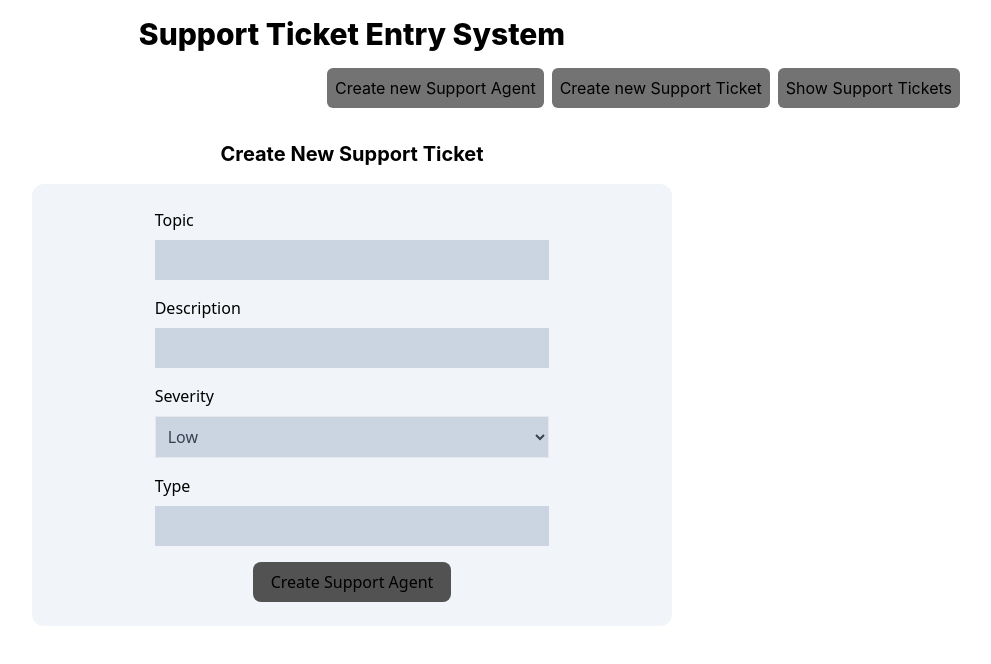
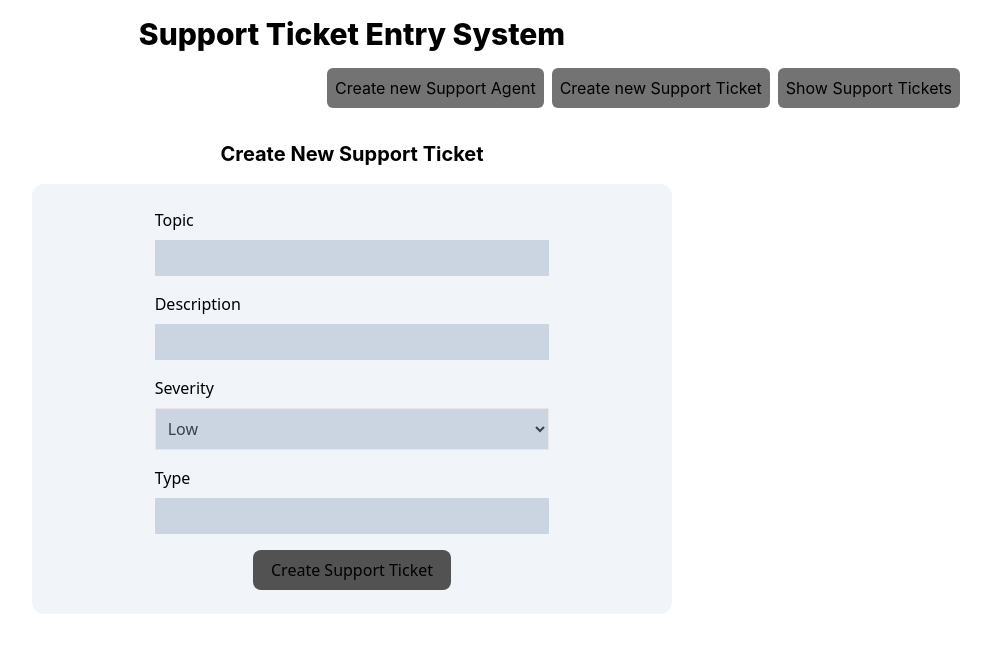
Before and after one commit to KeerthanaR2910/support-ticket-entry-system, a React (Create React App) app in the folder frontend/: page /new-support-ticket in a window 1280 px wide. Shown: the top 664 px of the page, without its empty margins (288-1279 px from the left). Built offline with nearby package versions, Linux system fonts and the light colour scheme.

Commit message:
Add Success and error modal for create support ticket and did some refactoring

```diff
--- a/frontend/src/pages/CreateSupportTicket/index.js
+++ b/frontend/src/pages/CreateSupportTicket/index.js
@@ -1,7 +1,11 @@
 import { useState } from "react";
+import saveSupportTicket from "../../api/saveSupportTicket";
+import Modal from "../../components/Modal";
+import Form from "../../components/Form";
 
 const CreateSupportTicket = () => {
-    const [responseBody, setResponseBody] = useState();
+    const [responseBody, setResponseBody] = useState({});
+    const [saveStatus, setSaveStatus] = useState('None');
 
     const inputChangeHandler = (event) => {
         const {id, value} = event.target
@@ -9,67 +13,66 @@ const CreateSupportTicket = () => {
     }
 
     const onSubmitHandler = async(event) => {
-        event.preventDefault()
-        console.log(responseBody)
+            event.preventDefault()
+            saveSupportTicket(responseBody)
+            .then(() => {
+                setSaveStatus("Success")
+            })
+            .catch(() => {
+                setSaveStatus("Error");
+            })
     }
+
+    const formFields = [
+        {
+            name:"topic",
+            label: "Topic",
+            type:"input"
+        },
+        {
+            name:"description",
+            label: "Description",
+            type:"input"
+        },
+        {
+            name:"severity",
+            label: "Severity",
+            type:"select",
+            options: ["Low","High","Medium","Urgent"]
+        },
+        {
+            name:"type",
+            label: "Type",
+            type:"input"
+        }
+    ]
+
     return (
-        <div className="flex flex-col items-center">
+        <div className="flex flex-col items-center relative">
             <p className=" text-xl font-bold text-center">Create New Support Ticket</p>
-            <form className=" bg-slate-100 w-fit md:w-[50%] rounded-xl p-6 flex justify-center m-4" onSubmit={onSubmitHandler}>
-                <div className="flex flex-col gap-y-4 justify-center w-fit h-full font-sans md:w-2/3">
-                    <div className="flex flex-col h-fit gap-y-2">
-                        <label className=" text-md font-medium">
-                            Topic
-                        </label>
-                        <input
-                            type="text"
-                            id="topic"
-                            required
-                            onChange={(e)=>inputChangeHandler(e)}
-                            className=" appearance-none bg-slate-300 text-gray-700 p-2 focus:outline-none focus:outline-gray-500 focus:bg-slate-50"/>
-                    </div>
-                    <div className="flex flex-col h-fit gap-y-2">
-                        <label className=" text-md font-medium">
-                            Description
-                        </label>
-                        <input
-                            type="text"
-                            id="description"
-                            required
-                            onChange={(e)=>inputChangeHandler(e)}
-                            className=" appearance-none bg-slate-300 text-gray-700 p-2 focus:outline-none focus:outline-gray-500 focus:bg-slate-50"/>
-                    </div>
-                    <div className="flex flex-col h-fit gap-y-2">
-                        <label className=" text-md font-medium">
-                            Severity
-                        </label>
-                        <select
-                            id="Severity"
-                            required
-                            onChange={(e)=>inputChangeHandler(e)}
-                            className="w-full bg-slate-300 border border-gray-200 text-gray-700 p-2 focus:outline-none focus:outline-gray-500 focus:bg-slate-50">
-                            <option>Low</option>
-                            <option>Medium</option>
-                            <option>High</option>
-                            <option>Urgent</option>
-                        </select>
-                    </div>
-                    <div className="flex flex-col h-fit gap-y-2">
-                        <label className=" text-md font-medium">
-                        Type
-                        </label>
-                        <input
-                            type="text"
-                            id="type"
-                            required
-                            onChange={(e)=>inputChangeHandler(e)}
-                            className=" appearance-none bg-slate-300 text-neutral-950 p-2 focus:outline-none focus:outline-gray-500 focus:bg-slate-50"/>
-                    </div>
-                    <div className="m-auto w-[50%]">
-                        <button className="p-2 bg-neutral-600 w-full rounded-lg" type="submit">Create Support Agent</button>
-                    </div>
-                </div>
-            </form>
+            <Form fields={formFields} formData={responseBody} onSubmitHandler={onSubmitHandler} inputChangeHandler={inputChangeHandler}  submitButtonLabel={"Create Support Ticket"}/>
+            {saveStatus === "Success"  &&
+            <Modal message="Success"
+                handleOkClick={() => {
+                    setSaveStatus("None");
+                    setResponseBody({})
+                }}
+                handleCancelClick= {() => {
+                    setSaveStatus("None");
+                    setResponseBody({});
+                }} />
+            }
+            {saveStatus === "Error"  &&
+                <Modal message="Error"
+                    handleOkClick={() => {
+                        setSaveStatus("None");
+                        setResponseBody({})
+                    }}
+                    handleCancelClick= {() => {
+                        setSaveStatus("None");
+                        setResponseBody({});
+                    }} />
+            }
         </div>
     )
 }
```
